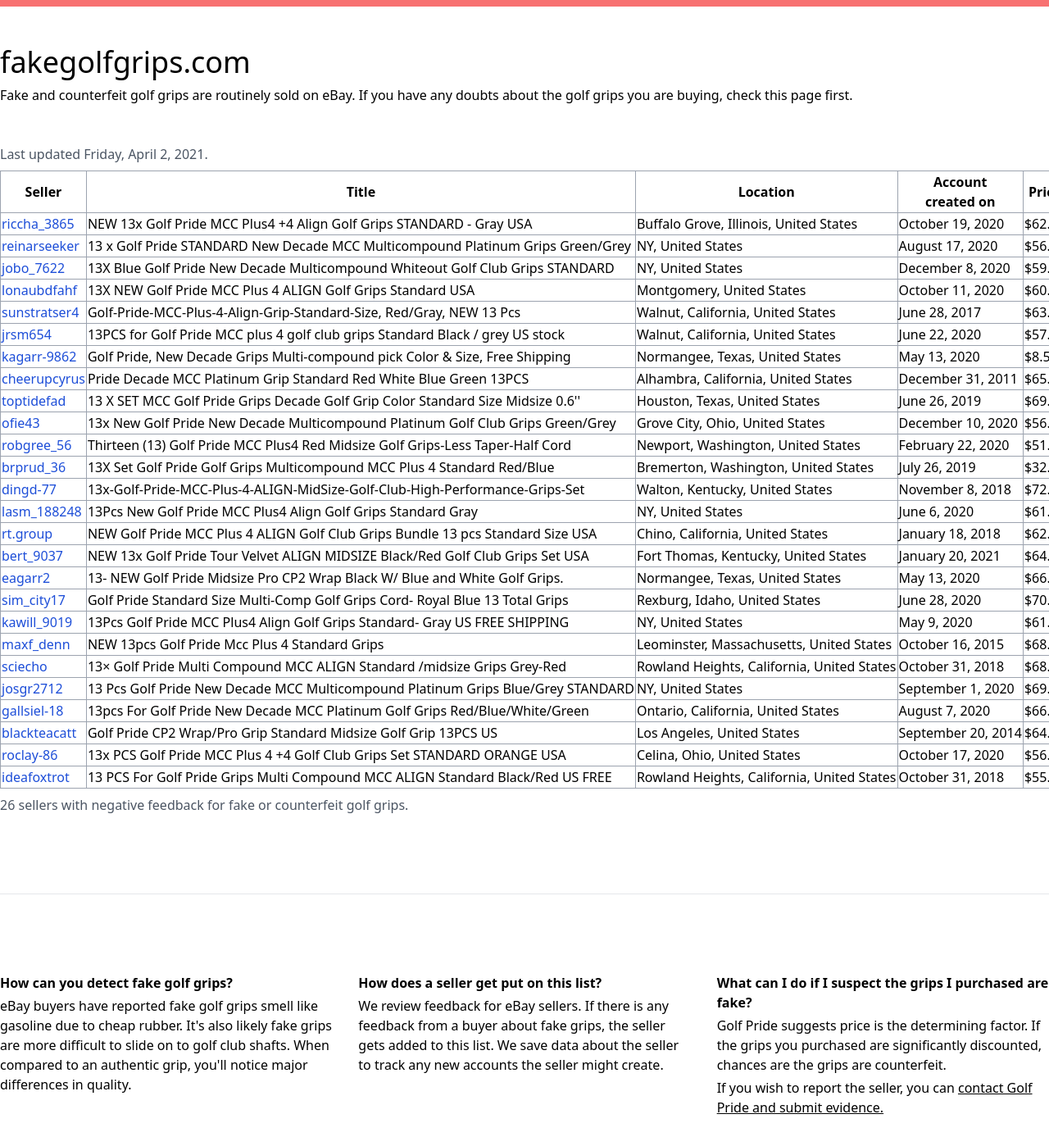
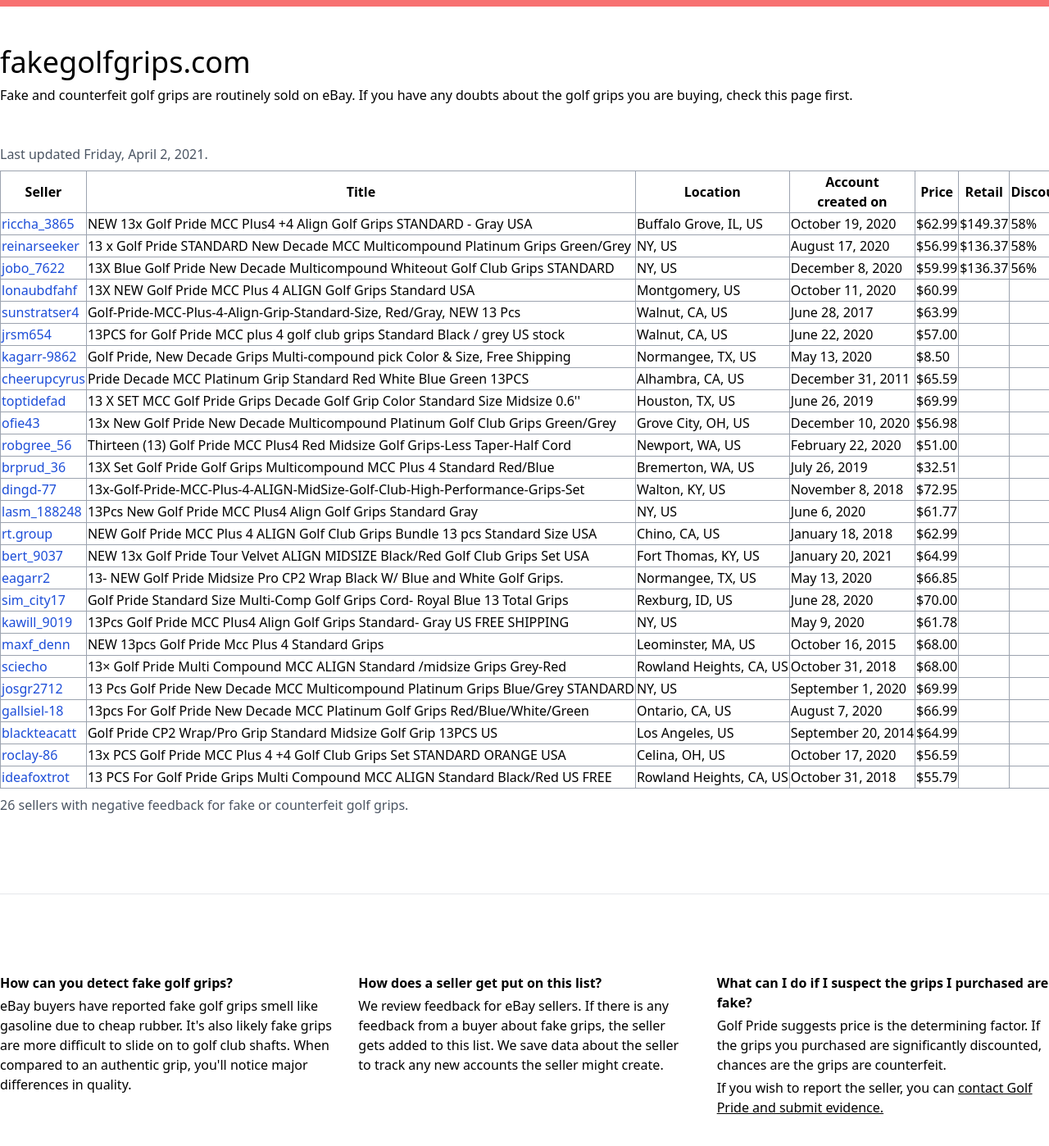
Before and after one commit to djhopper01/fakegolfgrips, a Jekyll site: the page built from docs/index.html, in a window 1280 px wide and 1400 px high. Shown: the whole window at 82% size. Built offline with Jekyll 4.4.1, drawn with Linux system fonts in a browser that asks for light colours; comment, search, counter and statistics services are not loaded.

Commit message:
Normalizes location

```diff
--- a/docs/_data/sellers.yml
+++ b/docs/_data/sellers.yml
@@ -1,6 +1,6 @@
 - username: riccha_3865
   profile: https://www.ebay.com/usr/riccha_3865
-  location: Buffalo Grove, Illinois, United States
+  location: Buffalo Grove, IL, US
   title: NEW 13x Golf Pride MCC Plus4 +4 Align Golf Grips STANDARD - Gray USA
   price: $62.99
   created_on: October 19, 2020
@@ -9,7 +9,7 @@
 
 - username: reinarseeker
   profile: https://www.ebay.com/usr/reinarseeker
-  location: NY, United States
+  location: NY, US
   title: 13 x Golf Pride STANDARD New Decade MCC Multicompound Platinum Grips Green/Grey
   price: $56.99
   created_on: August 17, 2020
@@ -18,7 +18,7 @@
 
 - username: jobo_7622
   profile: https://www.ebay.com/usr/jobo_7622
-  location: NY, United States
+  location: NY, US
   title: 13X Blue Golf Pride New Decade Multicompound Whiteout Golf Club Grips STANDARD
   price: $59.99
   created_on: December 8, 2020
@@ -27,161 +27,161 @@
 
 - username: lonaubdfahf
   profile: https://www.ebay.com/usr/lonaubdfahf
-  location: Montgomery, United States
+  location: Montgomery, US
   title: 13X NEW Golf Pride MCC Plus 4 ALIGN Golf Grips Standard USA
   price: $60.99
   created_on: October 11, 2020
 
 - username: sunstratser4
   profile: https://www.ebay.com/usr/sunstratser4
-  location: Walnut, California, United States
+  location: Walnut, CA, US
   title: Golf-Pride-MCC-Plus-4-Align-Grip-Standard-Size, Red/Gray, NEW 13 Pcs
   price: $63.99
   created_on: June 28, 2017
 
 - username: jrsm654
   profile: https://www.ebay.com/usr/jrsm654
-  location: Walnut, California, United States
+  location: Walnut, CA, US
   title: 13PCS for Golf Pride MCC plus 4 golf club grips Standard Black / grey US stock
   price: $57.00
   created_on: June 22, 2020
 
 - username: kagarr-9862
   profile: https://www.ebay.com/usr/kagarr-9862
-  location: Normangee, Texas, United States
+  location: Normangee, TX, US
   title: Golf Pride, New Decade Grips Multi-compound pick Color & Size, Free Shipping
   price: $8.50
   created_on: May 13, 2020
 
 - username: cheerupcyrus
   profile: https://www.ebay.com/usr/cheerupcyrus
-  location: Alhambra, California, United States
+  location: Alhambra, CA, US
   title: Pride Decade MCC Platinum Grip Standard Red White Blue Green 13PCS
   price: $65.59
   created_on: December 31, 2011
 
 - username: toptidefad
   profile: https://www.ebay.com/usr/toptidefad
-  location: Houston, Texas, United States
+  location: Houston, TX, US
   title: "13 X SET MCC Golf Pride Grips Decade Golf Grip Color Standard Size Midsize 0.6''"
   price: $69.99
   created_on: June 26, 2019
 
 - username: ofie43
   profile: https://www.ebay.com/usr/ofie43
-  location: Grove City, Ohio, United States
+  location: Grove City, OH, US
   title: 13x New Golf Pride New Decade Multicompound Platinum Golf Club Grips Green/Grey
   price: $56.98
   created_on: December 10, 2020
 
 - username: robgree_56
   profile: https://www.ebay.com/usr/robgree_56
-  location: Newport, Washington, United States
+  location: Newport, WA, US
   title: Thirteen (13) Golf Pride MCC Plus4 Red Midsize Golf Grips-Less Taper-Half Cord
   price: $51.00
   created_on: February 22, 2020
 
 - username: brprud_36
   profile: https://www.ebay.com/usr/brprud_36
-  location: Bremerton, Washington, United States
+  location: Bremerton, WA, US
   title: 13X Set Golf Pride Golf Grips Multicompound MCC Plus 4 Standard Red/Blue
   price: $32.51
   created_on: July 26, 2019
 
 - username: dingd-77
   profile: https://www.ebay.com/usr/dingd-77
-  location: Walton, Kentucky, United States
+  location: Walton, KY, US
   title: 13x-Golf-Pride-MCC-Plus-4-ALIGN-MidSize-Golf-Club-High-Performance-Grips-Set
   price: $72.95
   created_on: November 8, 2018
 
 - username: lasm_188248
   profile: https://www.ebay.com/usr/lasm_188248
-  location: NY, United States
+  location: NY, US
   title: 13Pcs New Golf Pride MCC Plus4 Align Golf Grips Standard Gray
   price: $61.77
   created_on: June 6, 2020
 
 - username: rt.group
   profile: https://www.ebay.com/usr/rt.group
-  location: Chino, California, United States
+  location: Chino, CA, US
   title: NEW Golf Pride MCC Plus 4 ALIGN Golf Club Grips Bundle 13 pcs Standard Size USA
   price: $62.99
   created_on: January 18, 2018
 
 - username: bert_9037
   profile: https://www.ebay.com/usr/bert_9037
-  location: Fort Thomas, Kentucky, United States
+  location: Fort Thomas, KY, US
   title: NEW 13x Golf Pride Tour Velvet ALIGN MIDSIZE Black/Red Golf Club Grips Set USA
   price: $64.99
   created_on: January 20, 2021
 
 - username: eagarr2
   profile: https://www.ebay.com/usr/eagarr2
-  location: Normangee, Texas, United States
+  location: Normangee, TX, US
   title: 13- NEW Golf Pride Midsize Pro CP2 Wrap Black W/ Blue and White Golf Grips.
   price: $66.85
   created_on: May 13, 2020
 
 - username: sim_city17
   profile: https://www.ebay.com/usr/sim_city17
-  location: Rexburg, Idaho, United States
+  location: Rexburg, ID, US
   title: Golf Pride Standard Size Multi-Comp Golf Grips Cord- Royal Blue 13 Total Grips
   price: $70.00
   created_on: June 28, 2020
 
 - username: kawill_9019
   profile: https://www.ebay.com/usr/kawill_9019
-  location: NY, United States
+  location: NY, US
   title: 13Pcs Golf Pride MCC Plus4 Align Golf Grips Standard- Gray US FREE SHIPPING
   price: $61.78
   created_on: May 9, 2020
 
 - username: maxf_denn
   profile: https://www.ebay.com/usr/maxf_denn
-  location: Leominster, Massachusetts, United States
+  location: Leominster, MA, US
   title: NEW 13pcs Golf Pride Mcc Plus 4 Standard Grips
   price: $68.00
   created_on: October 16, 2015
 
 - username: sciecho
   profile: https://www.ebay.com/usr/sciecho
-  location: Rowland Heights, California, United States
+  location: Rowland Heights, CA, US
   title: 13× Golf Pride Multi Compound MCC ALIGN Standard /midsize Grips Grey-Red
   price: $68.00
   created_on: October 31, 2018
 
 - username: josgr2712
   profile: https://www.ebay.com/usr/josgr2712
-  location: NY, United States
+  location: NY, US
   title: 13 Pcs Golf Pride New Decade MCC Multicompound Platinum Grips Blue/Grey STANDARD
   price: $69.99
   created_on: September 1, 2020
 
 - username: gallsiel-18
   profile: https://www.ebay.com/usr/gallsiel-18
-  location: Ontario, California, United States
+  location: Ontario, CA, US
   title: 13pcs For Golf Pride New Decade MCC Platinum Golf Grips Red/Blue/White/Green
   price: $66.99
   created_on: August 7, 2020
 
 - username: blackteacatt
   profile: https://www.ebay.com/usr/blackteacatt
-  location: Los Angeles, United States
+  location: Los Angeles, US
   title: Golf Pride CP2 Wrap/Pro Grip Standard Midsize Golf Grip 13PCS US
   price: $64.99
   created_on: September 20, 2014
 
 - username: roclay-86
   profile: https://www.ebay.com/usr/roclay-86
-  location: Celina, Ohio, United States
+  location: Celina, OH, US
   title: 13x PCS Golf Pride MCC Plus 4 +4 Golf Club Grips Set STANDARD ORANGE USA
   price: $56.59
   created_on: October 17, 2020
 
 - username: ideafoxtrot
   profile: https://www.ebay.com/usr/ideafoxtrot
-  location: Rowland Heights, California, United States
+  location: Rowland Heights, CA, US
   title: 13 PCS For Golf Pride Grips Multi Compound MCC ALIGN Standard Black/Red US FREE
   price: $55.79
   created_on: October 31, 2018
```
